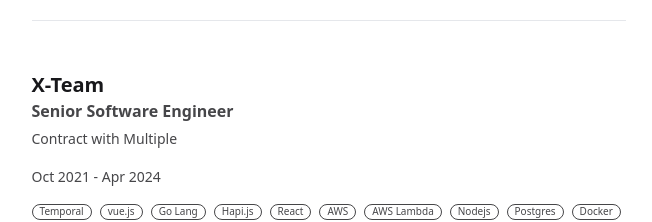
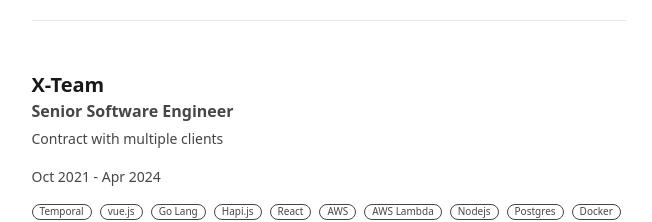
Before and after one commit to germanamz/germanamz, a Next.js app: page /resume in a window 1280 px wide. Shown: the part 1860-2082 px from the top of the page, without its empty margins (225-877 px from the left). Built offline with nearby package versions, Linux system fonts and the light colour scheme.

Commit message:
multiple clients x-team

```diff
--- a/src/app/resume/constants.ts
+++ b/src/app/resume/constants.ts
@@ -38,7 +38,7 @@ export const experience: Experience[] = [
   },
   {
     company: 'X-Team',
-    client: 'Multiple',
+    client: 'multiple clients',
     url: 'https://x-team.com/',
     title: 'Senior Software Engineer',
     startDate: new Date('2021-10-01T00:00:00'),
```
